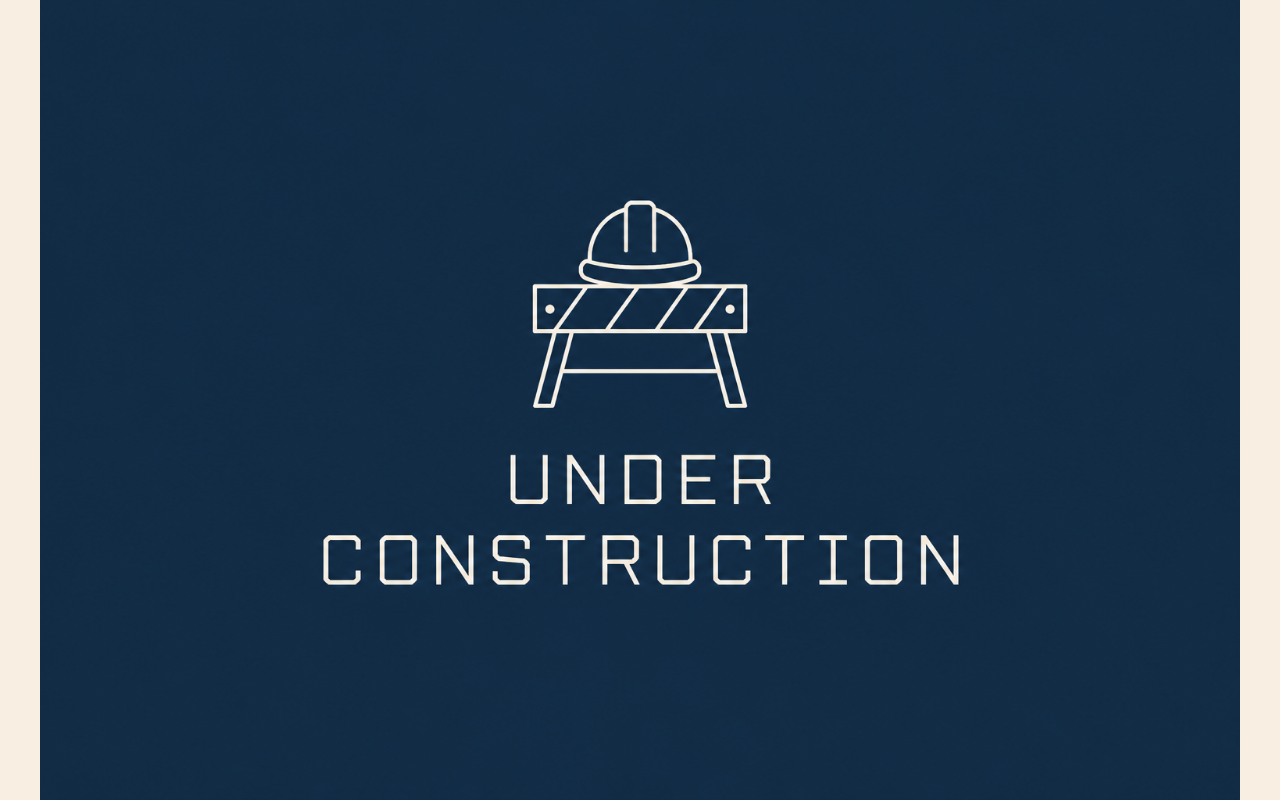
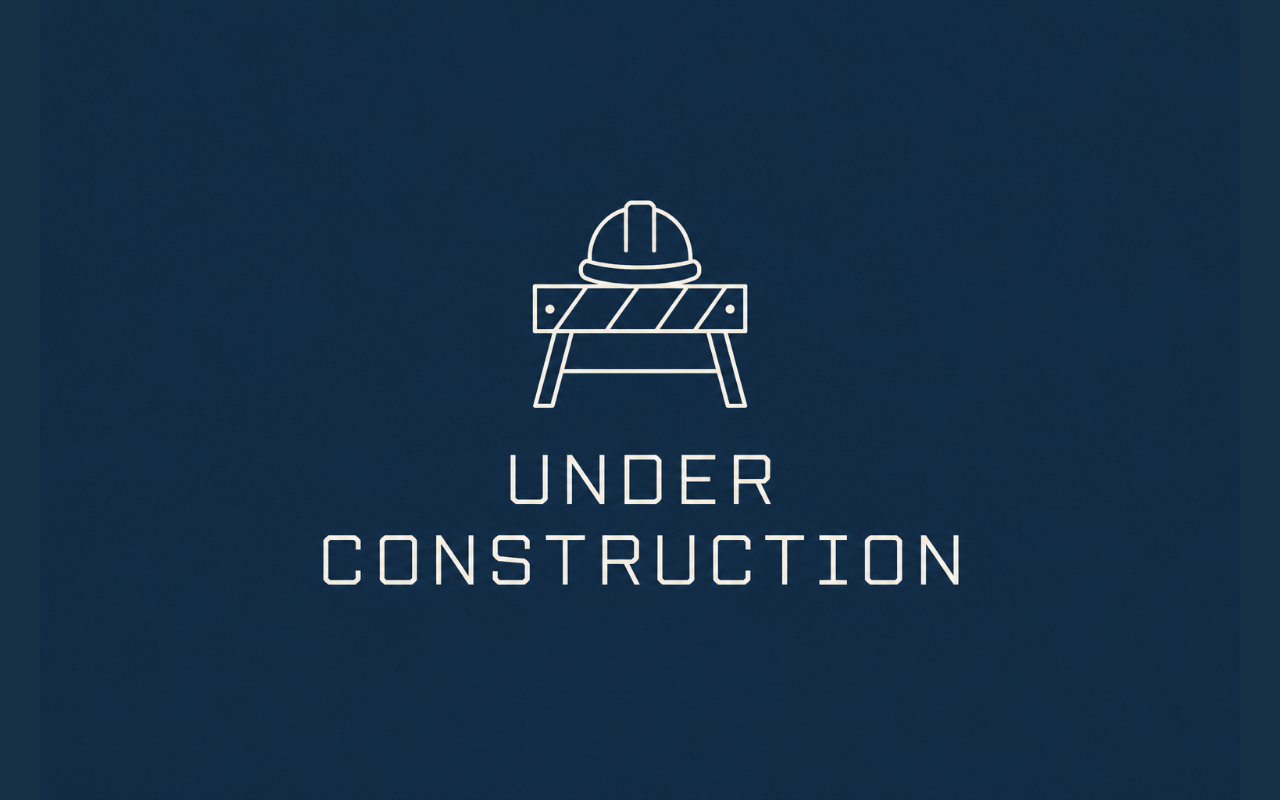
Before and after one commit to 98Joel/98Joel.github.io, a plain HTML site: page projects/play-along.html in a window 1280 px wide. Drawn offline with Linux system fonts and the light colour scheme.

Commit message:
Image Versioning fix

```diff
--- a/projects/play-along.html
+++ b/projects/play-along.html
@@ -5,11 +5,11 @@
     <meta name="viewport" content="width=device-width, initial-scale=1.0">
     <title>Joel Ahereza | Under Construction</title>
     <meta name="description" content="This website is under construction.">
-    <meta name="theme-color" content="#f9eee2">
+    <meta name="theme-color" content="#162f45">
     <style>
         body {
             margin: 0;
-            background: #f9eee2;
+            background: #162f45;
         }
 
         img {
@@ -23,7 +23,7 @@
 </head>
 <body>
     <main>
-        <img src="../assets/under-construction.png" width="1536" height="1024" alt="Under construction">
+        <img src="../assets/under-construction.png?v=5e97693e9dfe" width="1536" height="1024" alt="Under construction">
     </main>
 </body>
 </html>
```
Also changed, not shown: index.html (+3 -3 lines), projects/gospel-chord-hurdles.html (+3 -3 lines), 1 other file.
